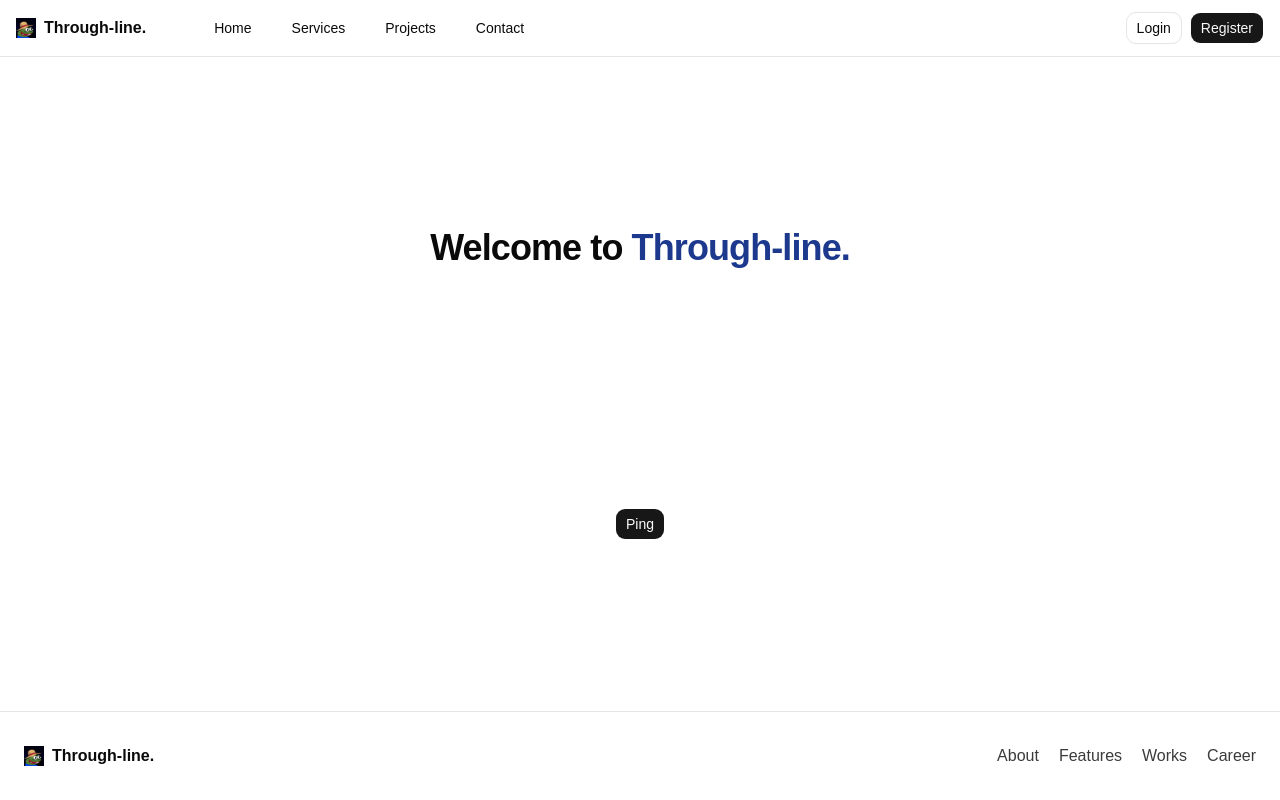
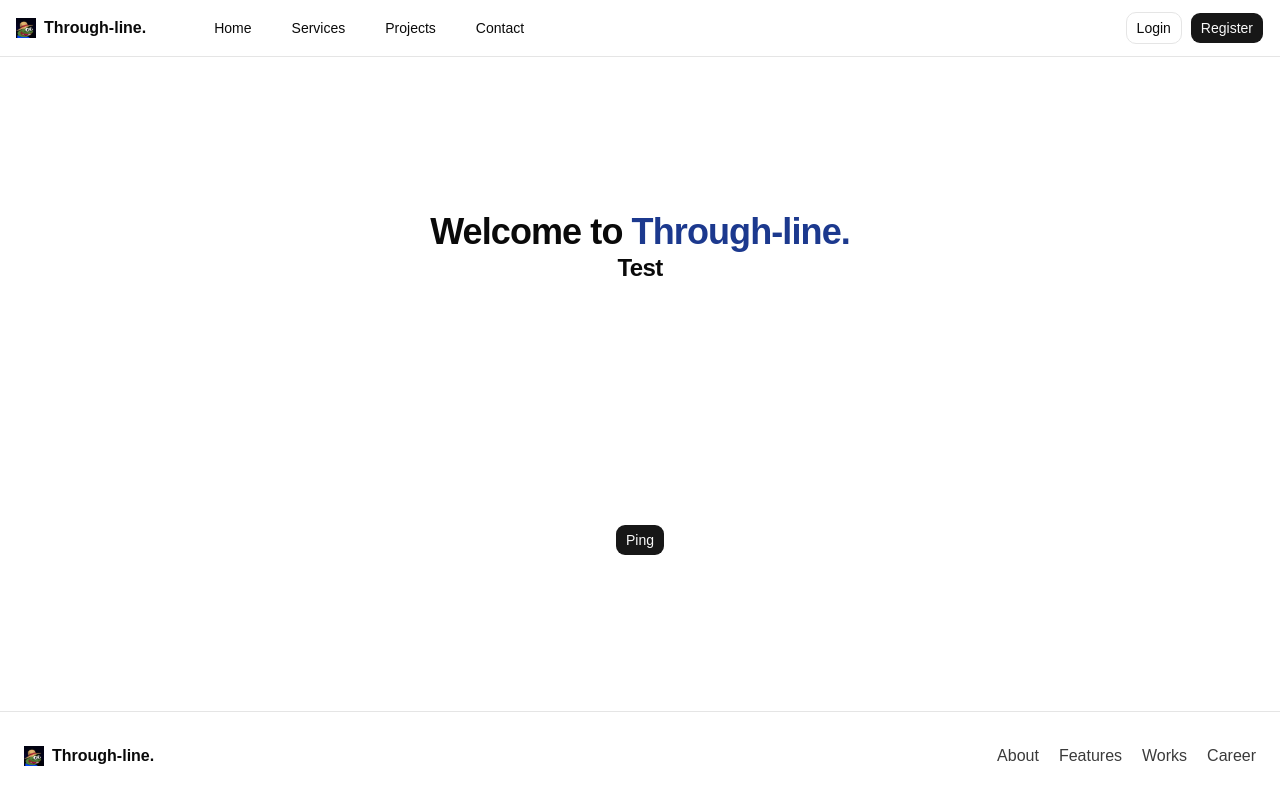
Before and after one commit to Emmelf/Through-line, a React (Vite) app in the folder web-app/: page / in a window 1280 px wide. Built offline with nearby package versions, Linux system fonts and the light colour scheme; no server answers.

Commit message:
test: test push prod

```diff
--- a/web-app/src/pages/Home.tsx
+++ b/web-app/src/pages/Home.tsx
@@ -21,6 +21,7 @@ export default function Home() {
                     <h1 className="scroll-m-20 text-4xl font-extrabold tracking-tight text-balance">
                         Welcome to <span className="text-blue-900">Through-line.</span>
                     </h1>
+                    <h2 className="text-2xl font-extrabold tracking-tight text-balance">Test</h2>
                     {user && (
                         <p className="text-lg text-gray-600 mt-4">
                             <span className="font-semibold text-blue-900">{user.username} !</span>
```
